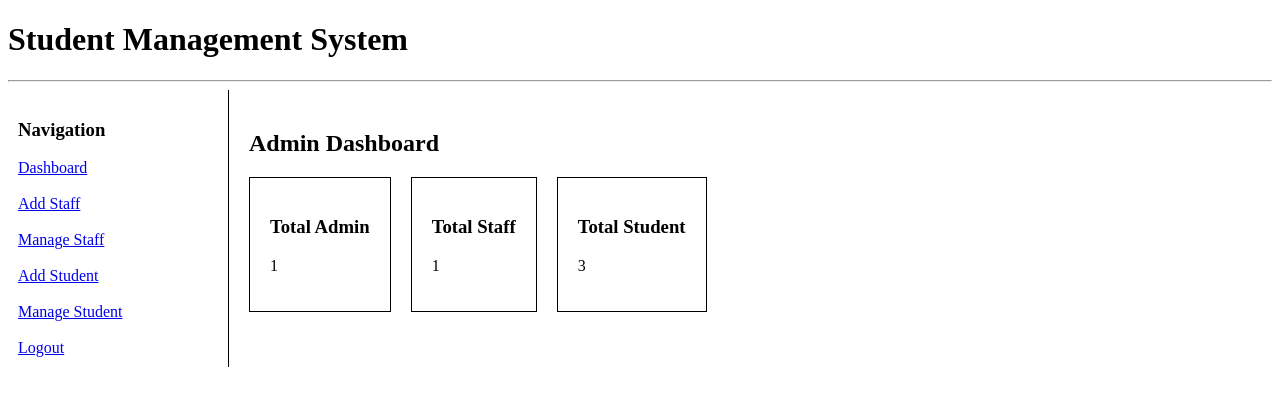
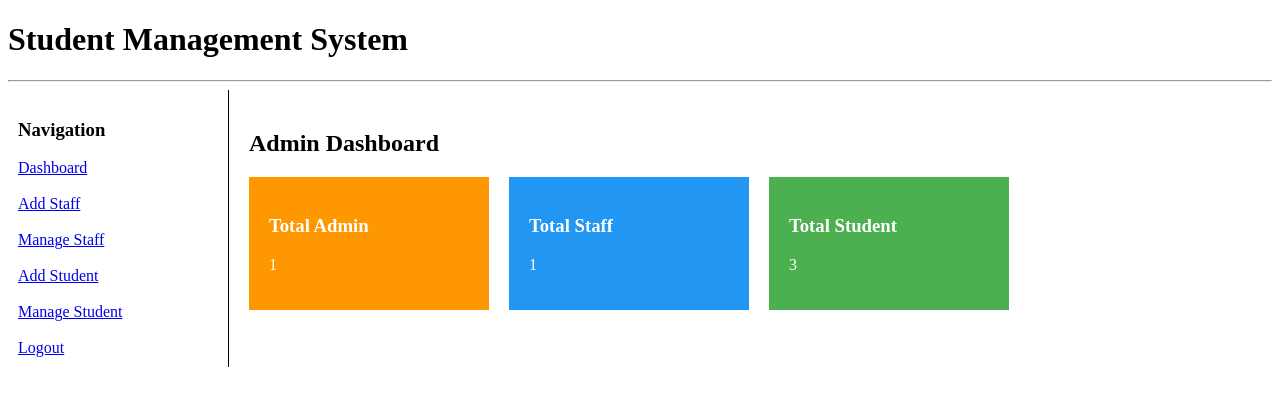
Before and after one commit to Sneha0201/Student_Management_System, a Django app: page /admin-home/ in a window 1280 px wide. Shown: the top 406 px of the page. Run offline with Django 5.2, Linux system fonts and the light colour scheme; a user stored in the database is signed in; data comes from the database, SQL or seed files in the repository.

Commit message:
Update admin_home.html

```diff
--- a/student_management_system/templates/main_app/admin_home.html
+++ b/student_management_system/templates/main_app/admin_home.html
@@ -2,15 +2,15 @@
 {% block content %}
 <h2>Admin Dashboard</h2>
 <div style="display: flex; gap: 20px;">
-    <div style="border:1px solid black; padding: 20px;">
+    <div style="background:#FF9800; color:white; padding: 20px; width:200px;">
         <h3>Total Admin</h3>
         <p>{{ total_admin }}</p>
     </div>
-    <div style="border: 1px solid black; padding:20px">
+    <div style="background: #2196F3; color: white; padding:20px; width:200px;">
         <h3>Total Staff</h3>
         <p>{{ total_staff }}</p>
     </div>
-    <div style="border: 1px solid black; padding: 20px;">
+    <div style="background:#4CAF50; color:white; padding: 20px; width:200px;">
         <h3>Total Student</h3>
         <p>{{ total_student }}</p>
     </div>
```
